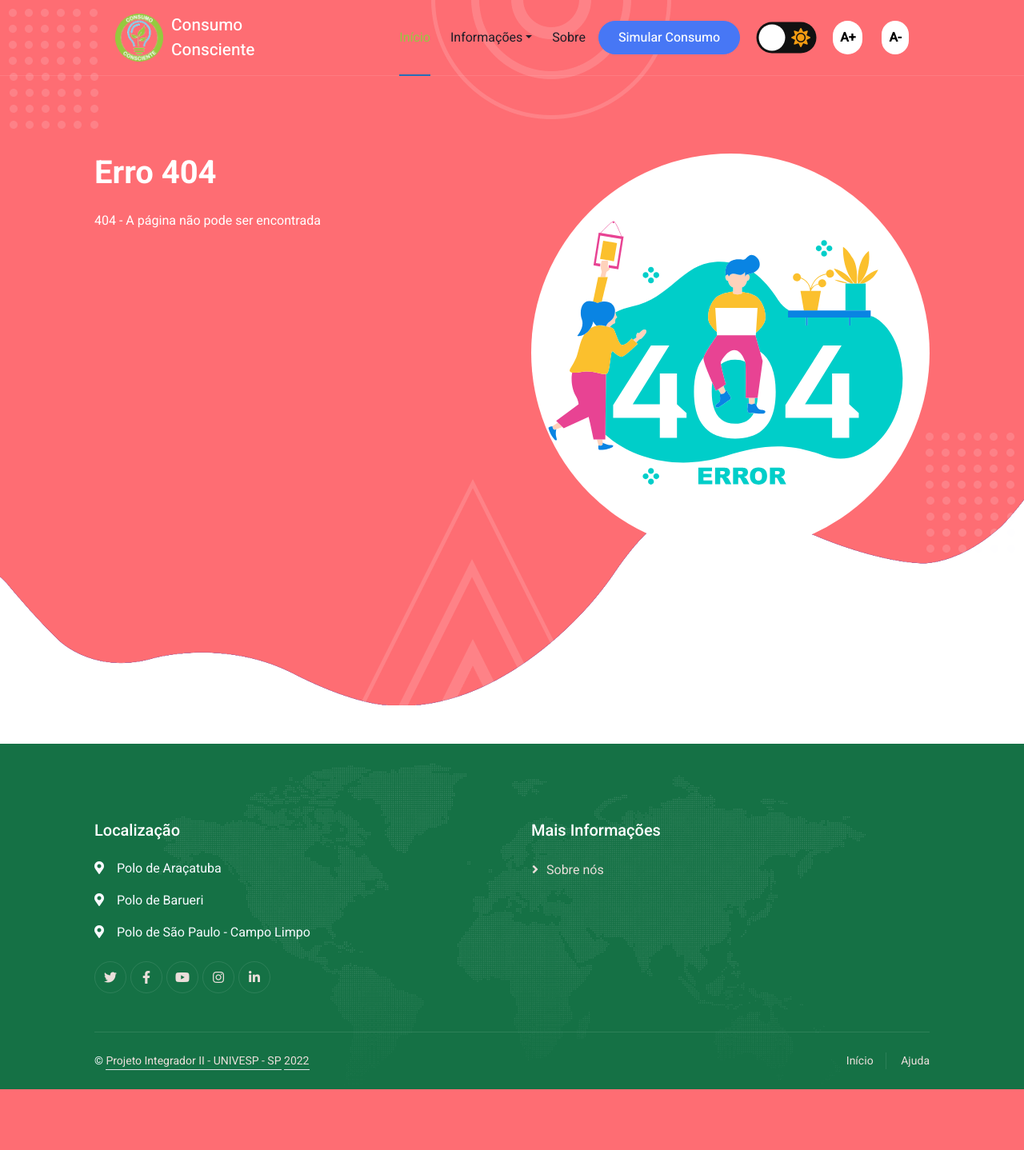
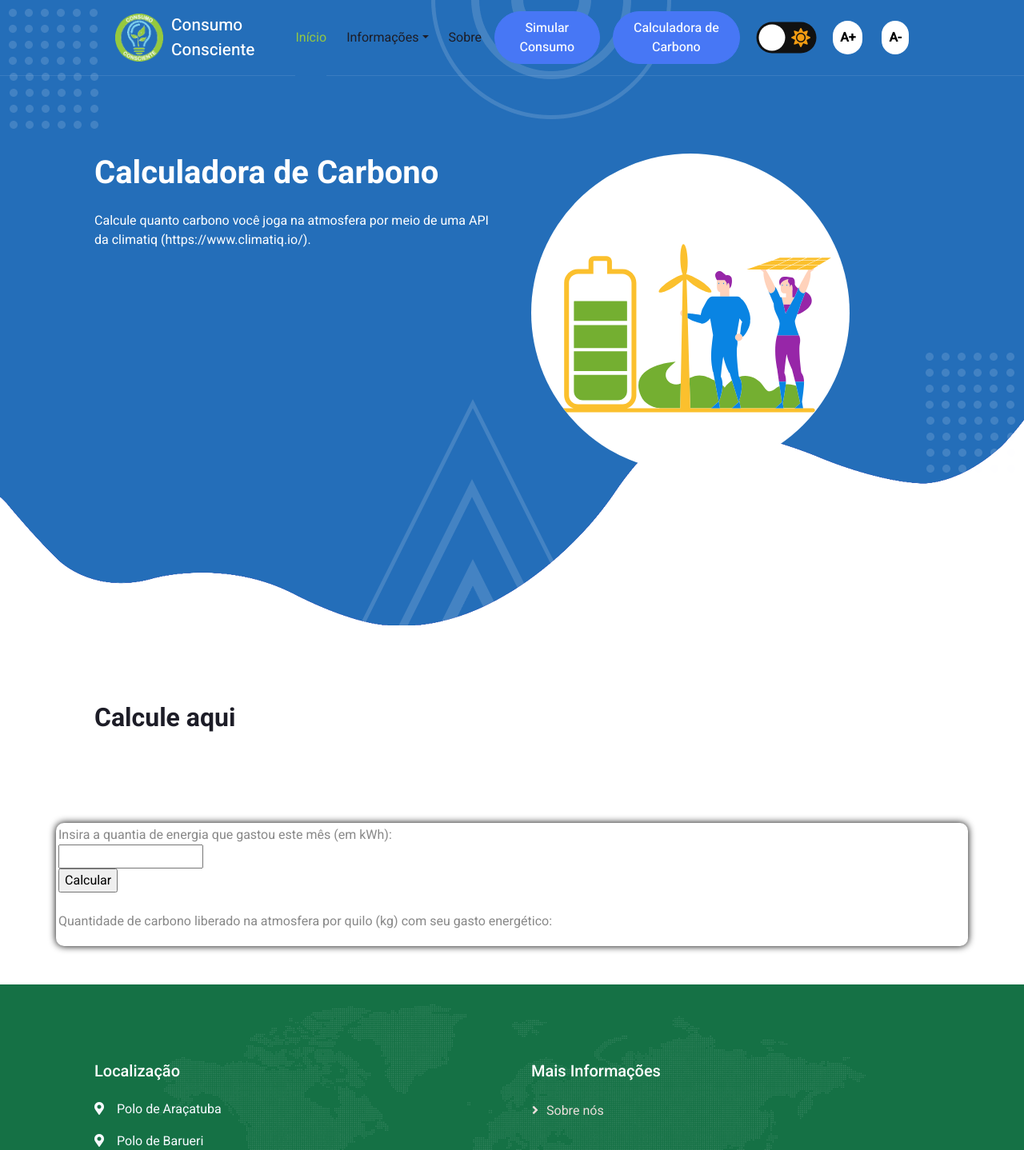
Before and after one commit to consumoconsciente/projeto_consumo_consciente, a Django app: page /carbono/ in a window 1280 px wide. Shown: the top 1438 px of the page at 80% size. Before the commit the page ends 1362 px from the top, so only its background shows below. Run offline with Django 3.2, Linux system fonts and the light colour scheme; some libraries are stand-ins or nearby versions.

Commit message:
Adição da calculadora de carbono
A calculadora de carbono com base na API da Climatiq que calcula quanto de energia gasta por mês gera em carbono liberado na atmosfera foi adicionada com sucesso.

```diff
--- a/principal/templates/principal/base.html
+++ b/principal/templates/principal/base.html
@@ -19,11 +19,13 @@
     </title>
 
     <!-- Google Web Fonts -->
+
     <link rel="preconnect" href="https://fonts.googleapis.com">
     <link rel="preconnect" href="https://fonts.gstatic.com" crossorigin>
     <link href="https://fonts.googleapis.com/css2?family=Heebo:wght@400;500&family=Roboto:wght@400;500;700&display=swap" rel="stylesheet">
 
     <!-- Icon Font Stylesheet -->
+
     <link href="https://cdnjs.cloudflare.com/ajax/libs/font-awesome/5.10.0/css/all.min.css" rel="stylesheet">
     <link href="https://cdn.jsdelivr.net/npm/bootstrap-icons@1.4.1/font/bootstrap-icons.css" rel="stylesheet">
 
@@ -90,7 +92,6 @@
     <script>
         new window.VLibras.Widget('https://vlibras.gov.br/app');
     </script>
-
 
     <script>
 
--- /dev/null
+++ b/principal/templates/principal/carbono.html
@@ -0,0 +1,94 @@
+{% extends "./base.html" %}
+{% load static %}
+
+{% block linksadicionais %}
+  <link rel='stylesheet' type='text/css' media='screen' href="{% static 'principal/css/calculadora.css' %}"/>
+  <script type="text/javascript" src="https://www.gstatic.com/charts/loader.js"></script>
+{% endblock linksadicionais %}
+
+{% block titulopagina %}
+    <div class="container-xxl py-5 cor-fundo-2 hero-header mb-5 darkMode">
+        <div class="container my-5 py-5 px-lg-5">
+            <div class="row g-5 py-5">
+                <div class="col-lg-6 text-center text-lg-start">
+                    <h1 class="text-white mb-4 animated zoomIn">Calculadora de Carbono</h1>
+                    <p class="text-white pb-3 animated zoomIn">Calcule quanto carbono você joga na atmosfera por meio de uma API da climatiq (https://www.climatiq.io/).
+                    </p>
+                </div>
+                <div class="col-lg-6 text-center text-lg-start">
+                    <img class="img-fluid img-titulo-pagina" src="{% static 'principal/img/calcular-gasto-energia.svg' %}" alt="Pessoas conscientes do consumo de energia">
+                </div>
+            </div>
+        </div>
+    </div>
+{% endblock titulopagina %}
+
+{% block corpo %}
+  <div class="container my-5 py-5 px-lg-5">
+    <h2 class="titulo-bloco-conteudo">Calcule aqui</h2>
+        <p class="texto-D">
+
+        </p>
+  </div>
+
+  <div id="bloco-popup">
+        A CALCULADORA FICA AQUI
+  </div>
+
+  <div class="bloco-itens-main container darkMode">
+
+    <form action="#" onsubmit="enviaEnergia(); return false">
+        <label>Insira a quantia de energia que gastou este mês (em kWh):</label><br>
+        <input type="number" id="energia" name="energia"><br>
+        <input type="submit" value="Calcular">
+    </form>
+<br/>
+    <form>
+        <label>Quantidade de carbono liberado na atmosfera por quilo (kg) com seu gasto energético: <p id="myPelement"></p></label><br>
+    </form>
+
+        <script>
+
+            let p = document.getElementById("myPelement")
+
+            function enviaEnergia() {
+                let energy = document.getElementById("energia").value
+                console.log(energy)
+
+                const data = {
+                    "emission_factor": {
+                        "activity_id": "electricity-energy_source_grid_mix",
+                        "region": "BR"
+                    },
+                    "parameters":
+                        {
+                        "energy": Number(energy),
+                        "energy_unit": "kWh"
+                        }
+                }
+
+                fetch('https://beta3.api.climatiq.io/estimate', {
+                method: 'POST',
+                headers: {
+                    'Authorization': 'Bearer E1Y198M5224DA9HZDHFXC738258V',
+                },
+
+                body: JSON.stringify(data),
+
+                })
+                .then((response) => response.json())
+                .then((data) => {
+                    console.log('Success:', data);
+                    p.innerText = data.co2e + " Kg"
+
+                })
+                .catch((error) => {
+                    console.error('Error:', error);
+                });
+            }
+
+        </script>
+
+    </div>
+
+{% endblock corpo %}
--- a/principal/templates/principal/menu.html
+++ b/principal/templates/principal/menu.html
@@ -26,6 +26,7 @@
                 <a href="{% url 'principal:sobre' %}" class="nav-item nav-link darkMode2">Sobre</a>
             </div>
             <a href="{% url 'principal:calculadora' %}" class="btn btn-secondary text-light rounded-pill py-2 px-4 ms-3">Simular Consumo</a>
+            <a href="{% url 'principal:carbono' %}" class="btn btn-secondary text-light rounded-pill py-2 px-4 ms-3">Calculadora de Carbono</a>
             <!--a href="#" class="btn rounded-pill py-2 px-2 ms-4 " id="alto-contraste" title="Ativar Alto-contraste"><i class="alto-contraste fa fa-adjust"></i><strong>Alto-contraste</strong></a-->
             <div class="btn rounded-pill py-2 px-2 ms-4">
                 <input type="checkbox" class="checkboxDarkMode" id="alto-contraste"/>
--- a/principal/urls.py
+++ b/principal/urls.py
@@ -6,6 +6,7 @@ app_name="principal"
 urlpatterns = [
     path('', views.index, name='index'),
     path('calculadora/',views.calculadora, name="calculadora"),
+    path('carbono/',views.carbono, name="carbono"),
     path('aprendaeconomizar/',views.aprendaeconomizar, name="aprendaeconomizar"),
     path('resultados/',views.resultados, name="resultados"),
     path('referencias/',views.referencias, name="referencias"),
--- a/principal/views.py
+++ b/principal/views.py
@@ -7,6 +7,9 @@ def index(request):
 
 def calculadora(request):
     return render(request=request,template_name="principal/calculadora.html", context={"nome":"Calculadora"})
+
+def carbono(request):
+    return render(request=request,template_name="principal/carbono.html", context={"nome":"Carbono"})
 
 def aprendaeconomizar(request):
     return render(request=request,template_name="principal/aprendaeconomizar.html", context={"nome":"Aprenda a Economizar"})
```
Also changed, not shown: 6 other files.
